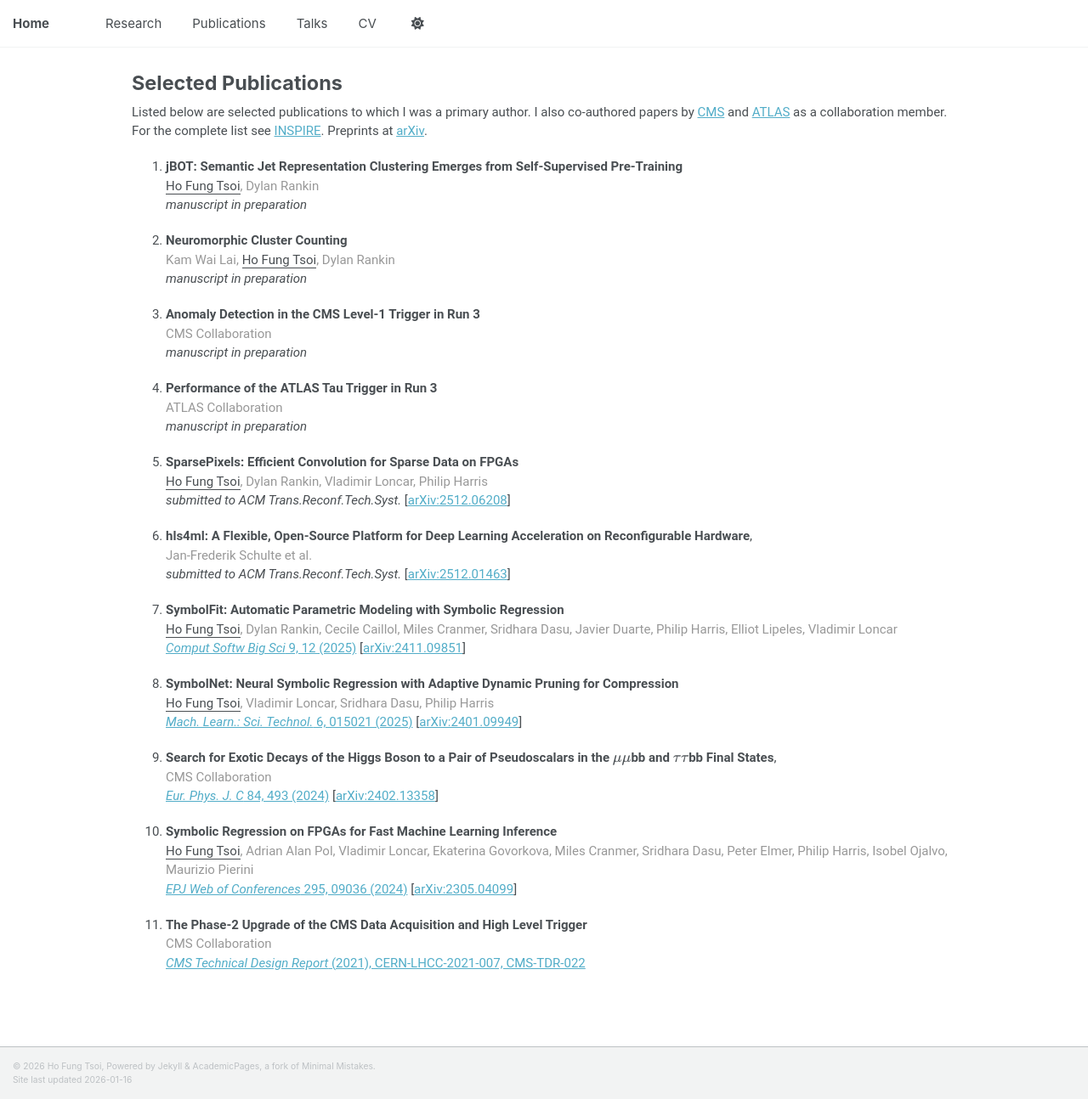
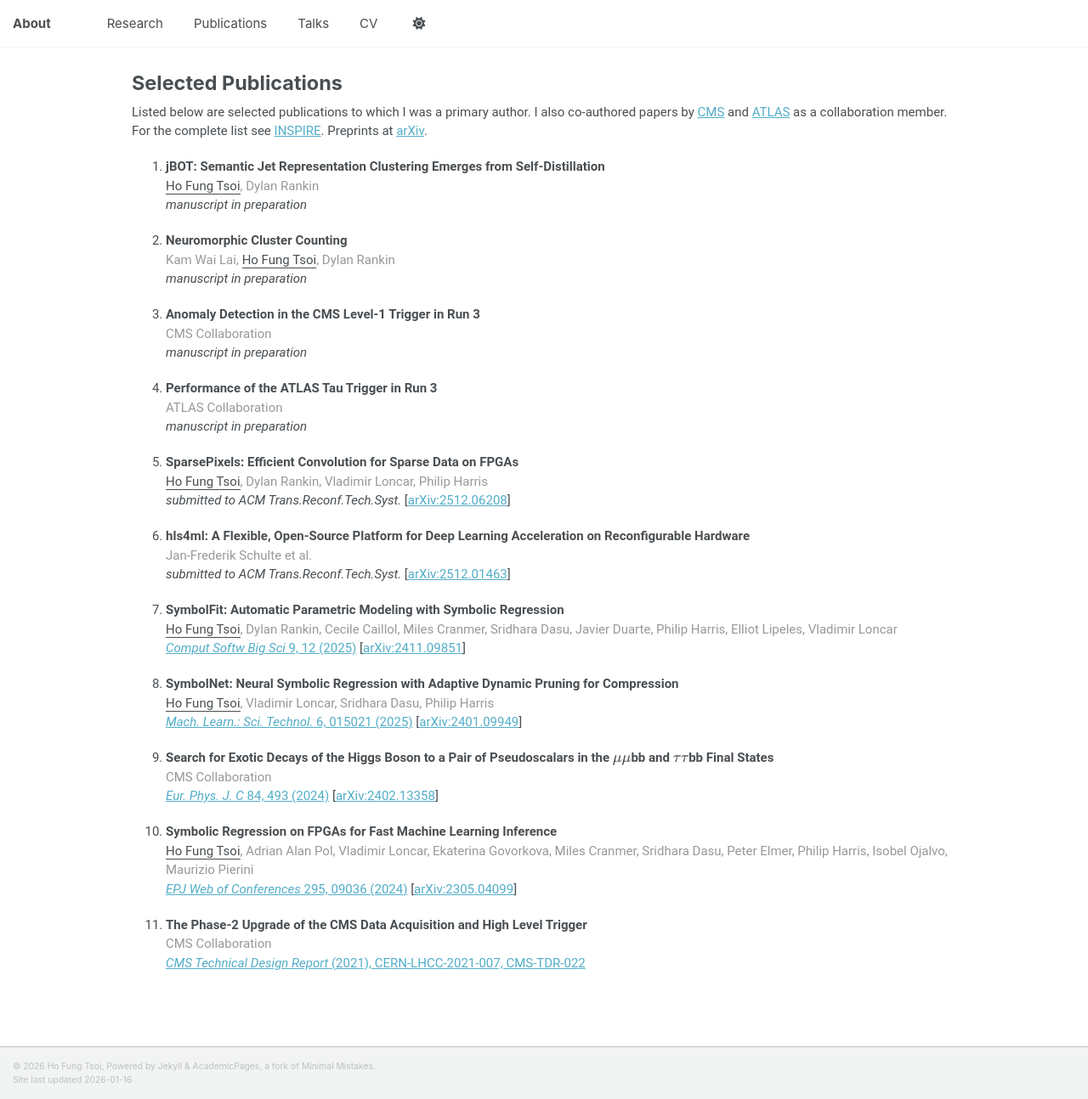
Before and after one commit to hftsoi/hftsoi.github.io, a Jekyll site: the page built from _pages/publications.md, in a window 1280 px wide and 1294 px high. Shown: the whole window at 85% size. Built offline with Jekyll 4.4.1, drawn with Linux system fonts in a browser that asks for light colours; a script bundle is joined from its source files by our own code; library files that are not in the unit come from our copies.

```diff
--- a/_config.yml
+++ b/_config.yml
@@ -9,7 +9,7 @@
 # Basic Site Settings
 locale                   : "en-US"
 site_theme               : "default" # Currently available options are "default", "air"
-title                    : "Home"
+title                    : "About"
 title_separator          : "-"
 name                     : &name "Ho Fung Tsoi"
 description              : &description "Your Name's academic portfolio"   # Update this with a general description of your site, this is the default if not overridden by a page
--- a/_pages/publications.md
+++ b/_pages/publications.md
@@ -24,7 +24,7 @@ author_profile: false
 
 Listed below are selected publications to which I was a primary author. I also co-authored papers by [CMS](https://cms.cern/collaboration) and [ATLAS](https://atlas.cern/) as a collaboration member. For the complete list see [INSPIRE](https://inspirehep.net/authors/1791418). Preprints at [arXiv](https://arxiv.org/a/tsoi_h_1.html).
 
-1. **jBOT: Semantic Jet Representation Clustering Emerges from Self-Supervised Pre-Training**
+1. **jBOT: Semantic Jet Representation Clustering Emerges from Self-Distillation**
    <u>Ho Fung Tsoi</u><span class="grey">, Dylan Rankin</span>
    *manuscript in preparation*
 
@@ -44,7 +44,7 @@ Listed below are selected publications to which I was a primary author. I also c
    <u>Ho Fung Tsoi</u><span class="grey">, Dylan Rankin, Vladimir Loncar, Philip Harris</span>
    *submitted to ACM Trans.Reconf.Tech.Syst.* \[[arXiv:2512.06208](https://arxiv.org/abs/2512.06208)\]
 
-1. **hls4ml: A Flexible, Open-Source Platform for Deep Learning Acceleration on Reconfigurable Hardware**,
+1. **hls4ml: A Flexible, Open-Source Platform for Deep Learning Acceleration on Reconfigurable Hardware**
    <span class="grey">Jan-Frederik Schulte et al.</span>
    *submitted to ACM Trans.Reconf.Tech.Syst.* \[[arXiv:2512.01463](https://arxiv.org/abs/2512.01463)\]
 
@@ -56,7 +56,7 @@ Listed below are selected publications to which I was a primary author. I also c
    <u>Ho Fung Tsoi</u><span class="grey">, Vladimir Loncar, Sridhara Dasu, Philip Harris</span>
    [*Mach. Learn.: Sci. Technol.* 6, 015021 (2025)](https://iopscience.iop.org/article/10.1088/2632-2153/adaad8/pdf) \[[arXiv:2401.09949](https://arxiv.org/abs/2401.09949)\]
 
-1. **Search for Exotic Decays of the Higgs Boson to a Pair of Pseudoscalars in the $$\mu\mu$$bb and $$\tau\tau$$bb Final States**,
+1. **Search for Exotic Decays of the Higgs Boson to a Pair of Pseudoscalars in the $$\mu\mu$$bb and $$\tau\tau$$bb Final States**
    <span class="grey">CMS Collaboration</span>
    [*Eur. Phys. J. C* 84, 493 (2024)](https://inspirehep.net/files/17f2d3ed26294ac9239267f55b97b515) \[[arXiv:2402.13358](https://arxiv.org/abs/2402.13358)\]
 
```
Also changed, not shown: _pages/about.md (+1 -1 lines), _pages/research.md (+20 -0 lines), images/jbot.png (added), 1 other file.
